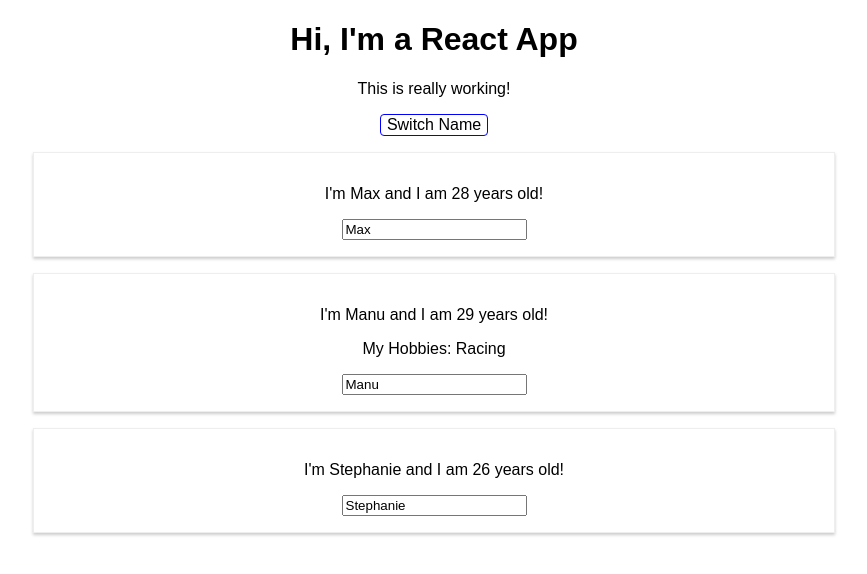
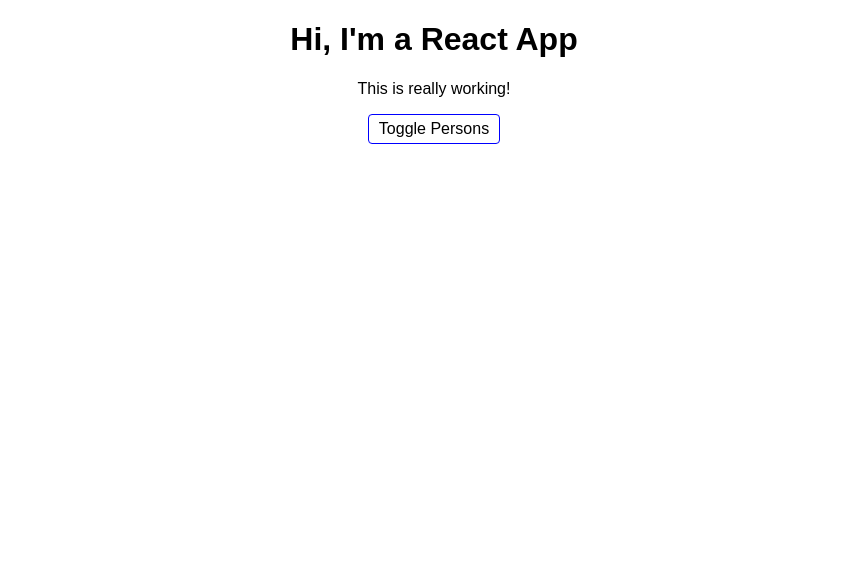
Before and after one commit to KennyStephens/React-Course, a React (Create React App) app: page / in a window 1280 px wide. Shown: the top 574 px of the page, without its empty margins (206-1073 px from the left). Built offline with nearby package versions, Linux system fonts and the light colour scheme.

Commit message:
Learned how to use conditionals to render content.

```diff
--- a/src/App.js
+++ b/src/App.js
@@ -8,7 +8,9 @@
       {name: 'Max', age: 28},
       {name: 'Manu', age: 29},
       {name: 'Stephanie', age: 26}
-    ]
+    ],
+    otherState: 'some other value',
+    showPersons: false
   }
 
   switchNameHandler = (newName) => {
@@ -19,8 +21,7 @@
         {name: newName, age: 28},
         {name: 'Manu', age: 29},
         {name: 'Stephanie', age: 27}
-      ],
-      otherState: 'some other value'
+      ]
     })
   }
 
@@ -30,9 +31,13 @@
       {name: 'Max', age: 28},
       {name: event.target.value, age: 29},
       {name: 'Stephanie', age: 26}
-    ],
-    otherState: 'some other value'
-  })
+      ]
+    })
+  }
+
+  togglePersonsHandler = () => {
+    const doesShow = this.state.showPersons;
+    this.setState( { showPersons: !doesShow } );
   }
 
   render() {
@@ -42,27 +47,38 @@
       border: '1px solid blue',
       paddding: '8px',
       borderRadius: '4px',
-      cursor: 'pointer'
+      cursor: 'pointer',
+      padding: '5px 10px'
     };
+
+    let persons = null;
+
+    if ( this.state.showPersons ) {
+      persons = (
+        <div>
+          <Person
+            name={this.state.persons[0].name}
+            age={this.state.persons[0].age} />
+          <Person
+            name={this.state.persons[1].name}
+            age={this.state.persons[1].age}
+            click={this.switchNameHandler.bind( this, 'Max!' )}
+            changed={this.nameChangedHandler} >My Hobbies: Racing</Person>
+          <Person
+            name={this.state.persons[2].name}
+            age={this.state.persons[2].age} />
+        </div>
+      );
+    }
 
     return (
       <div className="App">
         <h1>Hi, I'm a React App</h1>
         <p>This is really working!</p>
         <button
-        style={style}
-        onClick={() => this.switchNameHandler('Maximilian!!')}>Switch Name</button>
-        <Person
-        name={this.state.persons[0].name}
-        age={this.state.persons[0].age}/>
-        <Person
-        name={this.state.persons[1].name}
-        age={this.state.persons[1].age}
-        click={this.switchNameHandler.bind(this, 'Max!')}
-        changed={this.nameChangedHandler} >My Hobbies: Racing</Person>
-        <Person
-        name={this.state.persons[2].name}
-        age={this.state.persons[2].age}/>
+          style={style}
+          onClick={this.togglePersonsHandler}>Toggle Persons</button>
+        {persons}
       </div>
     );
     // return React.createElement('div', {className: 'App'}, React.createElement('h1', null, 'Does this work now?'))
```
